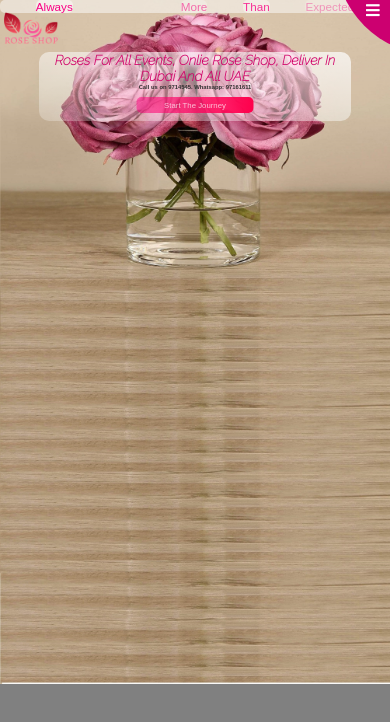
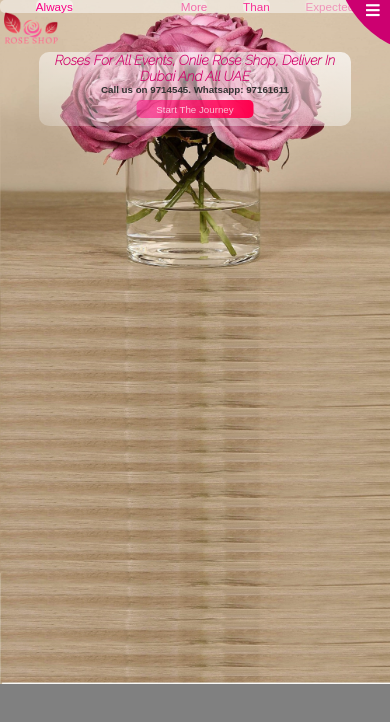
Before and after one commit to rabee-jaramani/rose-shop-v1, a React (Create React App) app: page / in a window 390 px wide. Shown: the top 722 px of the page. Built offline with nearby package versions, Linux system fonts and the light colour scheme.

Commit message:
Update header_message_style.css

```diff
--- a/src/header_message/header_message_style.css
+++ b/src/header_message/header_message_style.css
@@ -59,4 +59,11 @@
         width: 80vw;
 
     }
+    .hdr-msg-div p{
+      font-size: 2.5vw;
+    }
+    .hdr-msg-div a{
+        font-size: 2.5vw;
+        text-decoration: none;
+      }
 }
```
